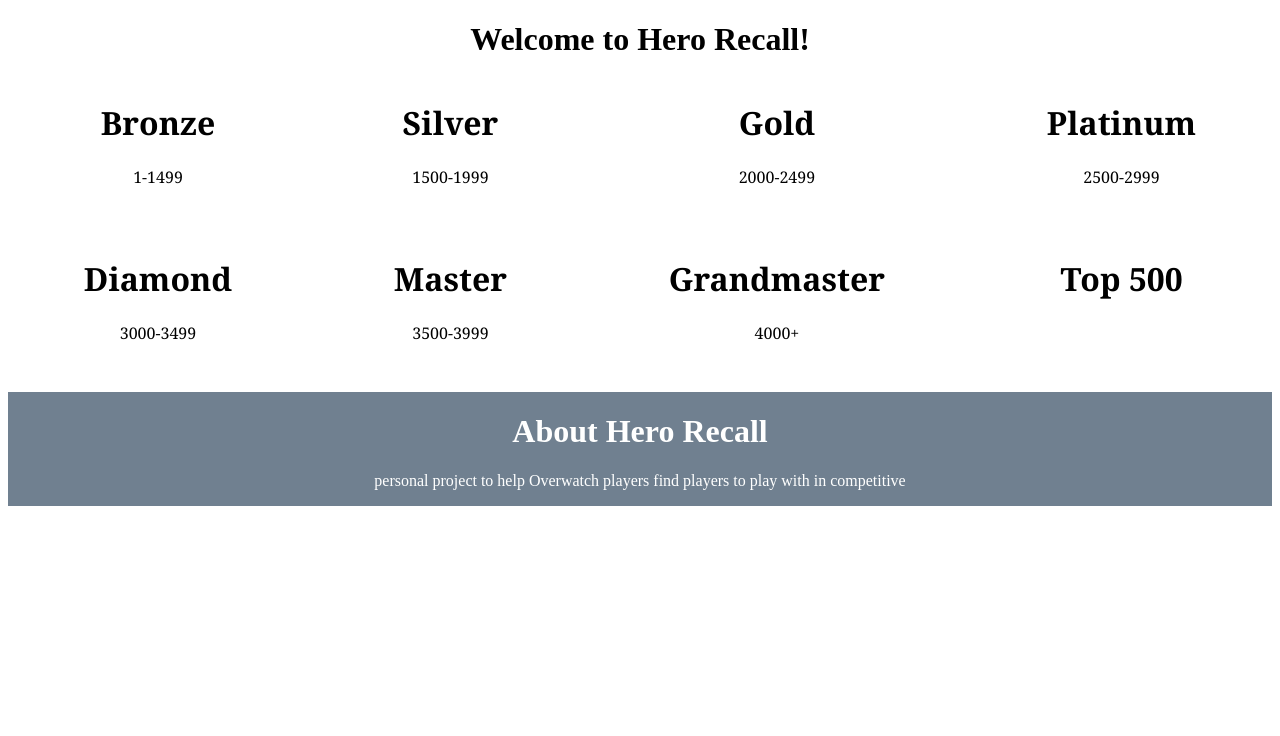
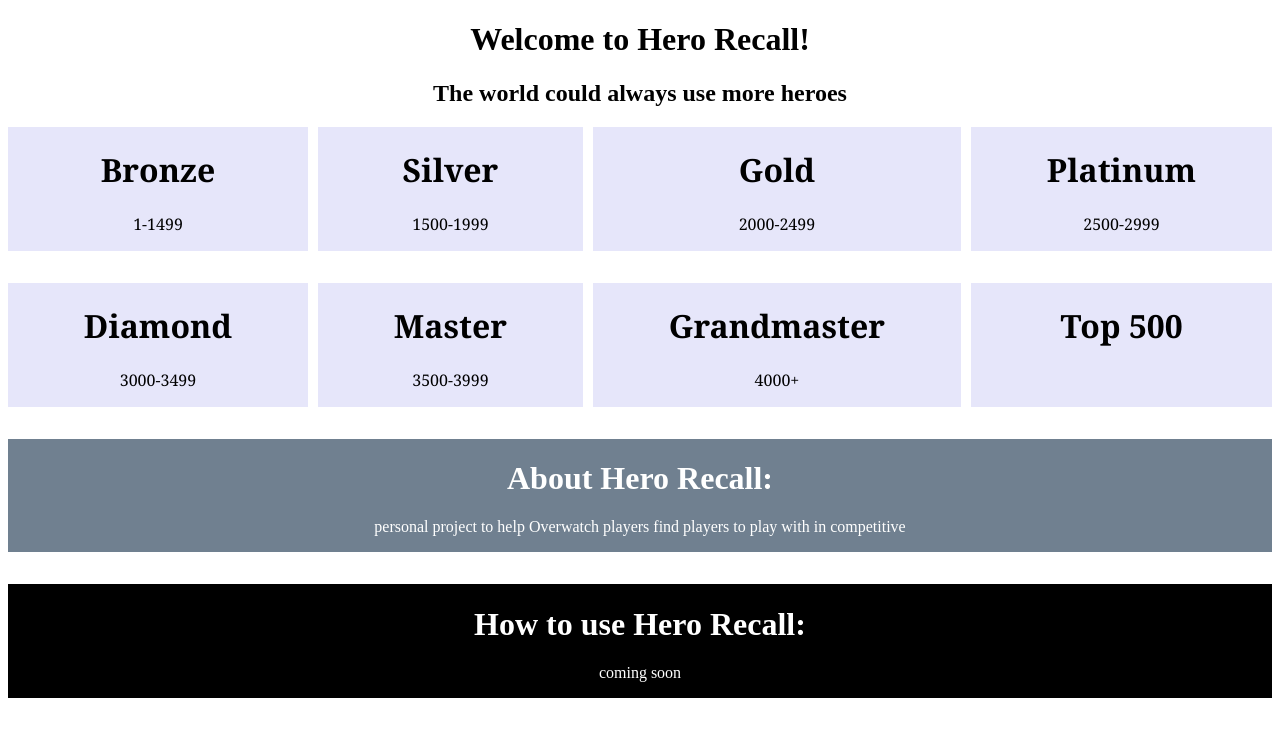
Before and after one commit to dgonza12/herofinder, an Angular app: page / in a window 1280 px wide. Shown: the top 736 px of the page. Built offline with nearby package versions, Linux system fonts and the light colour scheme.

Commit message:
updating css file

```diff
--- a/src/app/app.component.html
+++ b/src/app/app.component.html
@@ -3,41 +3,57 @@
   <h1>
     Welcome to {{ title }}!
   </h1>
+  <h2>The world could always use more heroes</h2>
+
   <div class="container">
+
     <div class=" card bronze">
       <h1>Bronze</h1>
       <p>1-1499</p>
     </div>
+
     <div class=" card silver">
       <h1>Silver</h1>
       <p>1500-1999</p>
     </div>
+
     <div class=" card gold">
       <h1>Gold</h1>
       <p>2000-2499</p>
     </div>
+
     <div class=" card platinum">
       <h1>Platinum</h1>
       <p>2500-2999</p>
     </div>
+
     <div class=" card diamond">
       <h1>Diamond</h1>
       <p>3000-3499</p>
     </div>
+
     <div class=" card master">
       <h1>Master</h1>
       <p>3500-3999</p>
     </div>
+
     <div class=" card grandmaster">
       <h1>Grandmaster</h1>
       <p>4000+</p>
     </div>
+
     <div class=" card top">
       <h1>Top 500</h1>
     </div>
+
     <div class=" about">
-      <h1>About Hero Recall</h1>
+      <h1>About Hero Recall:</h1>
       <p>personal project to help Overwatch players find players to play with in competitive</p>
+    </div>
+
+    <div class=" howto">
+      <h1>How to use Hero Recall:</h1>
+      <p>coming soon</p>
     </div>
   </div>
 </div>
--- a/src/styles.css
+++ b/src/styles.css
@@ -4,7 +4,8 @@
     grid-template-areas:
                             "bronze silver gold platinum"
                             "diamond master grandmaster top"
-                            "about about about about";
+                            "about about about about"
+                            "howto howto howto howto";
     grid-gap:  2rem 10px;
 }
 
@@ -14,8 +15,16 @@
     color: white;
 }
 
+.howto{
+    grid-area: howto;
+    background-color: black;
+    color: white;
+}
+
+
 /* ratings cards */
 .card{
+    background-color: lavender;
     font-family: Georgia, serif;
     box-shadow: black;
 }
```
